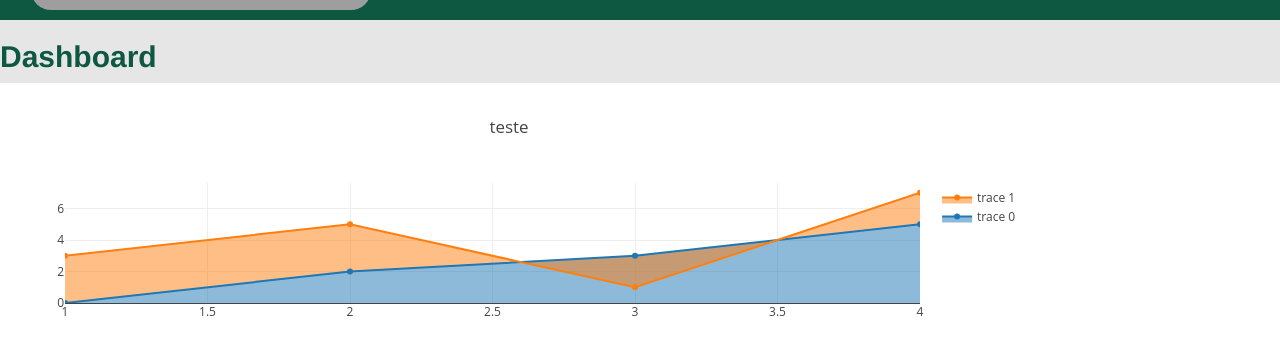
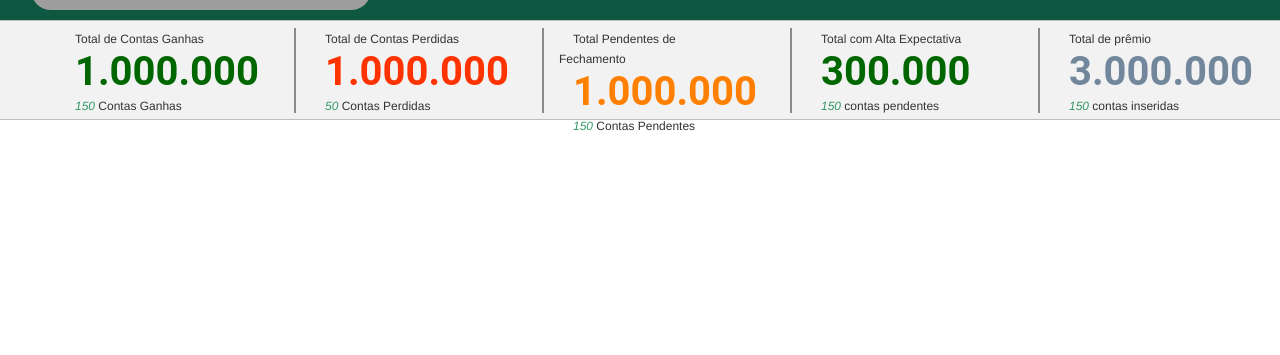
Before and after one commit to nicolasmelo1/berkley, a Django app: page /dashboard/ in a window 1280 px wide. Shown: the part 82-437 px from the top of the page. Run offline with Django 3.2, Linux system fonts and the light colour scheme; some libraries are stand-ins or nearby versions; grey boxes are pictures that could not be loaded.

Commit message:
Comecei a fazer a página de dashboard e acertei a lacuna de congenere

```diff
--- a/home/forms.py
+++ b/home/forms.py
@@ -1,5 +1,5 @@
 from django import forms
-from .models import Regional, Filial, Comercial, Produto, MotivoPerda,TipodeSeguro, Status, Expectativa, Protocolos
+from .models import Regional, Filial, Comercial, Produto, MotivoPerda,TipodeSeguro, Status, Expectativa, Protocolos, Congenere
 
 class PipelineComercial(forms.ModelForm):
     error_css_class='error'
@@ -90,7 +90,7 @@ class PipelineComercial(forms.ModelForm):
             'id': 'tipo_de_seguro'
         }
     ))
-    congenere = forms.ModelChoiceField(required=False, queryset=TipodeSeguro.objects.all(), widget=forms.Select(
+    congenere = forms.ModelChoiceField(required=False, queryset=Congenere.objects.all(), widget=forms.Select(
         attrs={
             'class': 'form-control',
             'id': 'congenere'
--- a/templates/dashboard/includes/dashboard_include.html
+++ b/templates/dashboard/includes/dashboard_include.html
@@ -1,12 +1,36 @@
 {% block content %}
 
-    <div class="row" style="background-color: #e6e6e6">
-    <h2 class="display-1" style="color: #0e5741; padding-left: 15px"> <strong>Dashboard</strong> </h2>
+<div class="row tile_count;" style="background-color: #f2f2f2; height: 100px; border: 1px solid#bfbfbf">
+            <div class="col-md-2 col-sm-4 col-xs-6 tile_stats_count" style=" margin-left: 60px; height: 85px; margin-top: 7px">
+              <span class="count_top" style="font-size:12px; margin-left: 14px"><i class="fa fa-user"></i> Total de Contas Ganhas</span>
+              <div class="count" style="font-size: 40px; line-height: 47px; font-weight: 600; color: #006600; margin-left: 14px; font-family: Roboto,Arial,sans-serif">1.000.000</div>
+              <span class="count_bottom" style="font-size: 12px; margin-left: 14px"><i class="green" style="color: #339966">150 </i> Contas Ganhas</span>
+            </div>
+            <div class="col-md-2 col-sm-4 col-xs-6 tile_stats_count" style="border-left: 2px solid #8c8c8c; margin-left: 30px; height: 85px; margin-top: 7px">
+              <span class="count_top" style="font-size:12px; margin-left: 14px"><i class="fa fa-user"></i> Total de Contas Perdidas</span>
+              <div class="count" style="font-size: 40px; line-height: 47px; font-weight: 600; color: #ff3300; margin-left: 14px; font-family: Roboto,Arial,sans-serif">1.000.000</div>
+              <span class="count_bottom" style="font-size: 12px; margin-left: 14px"><i class="green" style="color: #339966">50 </i> Contas Perdidas</span>
+            </div>
+            <div class="col-md-2 col-sm-4 col-xs-6 tile_stats_count" style="border-left: 2px solid #8c8c8c; margin-left: 30px; height: 85px; margin-top: 7px">
+              <span class="count_top" style="font-size:12px; margin-left: 14px"><i class="fa fa-user"></i> Total Pendentes de Fechamento</span>
+              <div class="count" style="font-size: 40px; line-height: 47px; font-weight: 600; color: #ff8000; margin-left: 14px; font-family: Roboto,Arial,sans-serif">1.000.000</div>
+              <span class="count_bottom" style="font-size: 12px; margin-left: 14px"><i class="green" style="color: #339966">150 </i> Contas Pendentes</span>
+            </div>
+            <div class="col-md-2 col-sm-4 col-xs-6 tile_stats_count" style="border-left: 2px solid #8c8c8c; margin-left: 30px; height: 85px; margin-top: 7px">
+              <span class="count_top" style="font-size:12px; margin-left: 14px"><i class="fa fa-user"></i> Total com Alta Expectativa</span>
+              <div class="count" style="font-size: 40px; line-height: 47px; font-weight: 600; color: #006600; margin-left: 14px; font-family: Roboto,Arial,sans-serif">300.000</div>
+              <span class="count_bottom" style="font-size: 12px; margin-left: 14px"><i class="green" style="color: #339966">150 </i> contas pendentes</span>
+            </div>
+            <div class="col-md-2 col-sm-4 col-xs-6 tile_stats_count" style="border-left: 2px solid #8c8c8c; margin-left: 30px; height: 85px; margin-top: 7px">
+              <span class="count_top" style="font-size:12px; margin-left: 14px"><i class="fa fa-user"></i> Total de prêmio</span>
+              <div class="count" style="font-size: 40px; line-height: 47px; font-weight: 600; color: #73879C; margin-left: 14px; font-family: Roboto,Arial,sans-serif">3.000.000</div>
+              <span class="count_bottom" style="font-size: 12px; margin-left: 14px"><i class="green" style="color: #339966">150 </i> contas inseridas</span>
+            </div>
+
+
+
+</div>
+    {% include 'dashboard/includes/dashboard_scripts.html' %}
+
     </div>
-        <div class="row">
-                <div id="chartContainer" style="height: 300px; width: 80%;">
-                    <em><strong><p style="color: #ff8000"></p></strong></em>
-                </div>
-                {% include 'dashboard/includes/dashboard_scripts.html' %}
-        </div>
 {% endblock %}
--- a/templates/dashboard/includes/dashboard_scripts.html
+++ b/templates/dashboard/includes/dashboard_scripts.html
@@ -1,24 +1,17 @@
 {% block content %}
 <!-- Chart code -->
 <script>
-var trace1 = {
-  x: [1, 2, 3, 4],
-  y: [0, 2, 3, 5],
-  fill: 'tozeroy',
-  type: 'scatter'
-};
-var trace2 = {
-  x: [1, 2, 3, 4],
-  y: [3, 5, 1, 7],
-  fill: 'tonexty',
-  type: 'scatter'
-};
-var data = [trace1, trace2];
 
-var layout = {
-	title: 'teste',
-	showlegend: true};
-Plotly.newPlot('chartContainer', data, layout,{displayModeBar: false});
+    var data = [{
+        values: ['25', '25', '50'],
+        labels: ['Residential', 'Non-Residential', 'Utility'],
+        type: 'pie'
+                }];
 
+    var layout = {
+        height: 400,
+        width: 500
+        };
+Plotly.newPlot('tester', data, layout);
 </script>
 {% endblock %}
--- a/templates/home/includes/home_include_form.html
+++ b/templates/home/includes/home_include_form.html
@@ -171,7 +171,7 @@
                     </div>
                 </div>
             </div>
-            <div class="col-sm-12" id="perda" style="display: none; background-color: #ffebcc">
+            <div class="col-sm-12" id="perda" style="display: none; background-color: #ffebcc; border: 1px solid#bfbfbf ">
                 <h2 class="display-1" style="color: #b30000; font-weight: bold">Informação de Contas Perdidas</h2>
                 <div class="row">
                     <div class="col-sm-3">
@@ -192,7 +192,7 @@
                     </div>
                 </div>
             </div>
-            <div class="col-sm-12" style="background-color: #f0f5f5">
+            <div class="col-sm-12" style="background-color: #f0f5f5; border: 1px solid#bfbfbf ">
                 <h2 class="display-1" style="color: #0e5741;"> <strong>Histórico de Negociação</strong> </h2>
                     <div class="row">
                         <div class="col-sm-12">
```
Also changed, not shown: templates/protocolos/includes/protocolos_include.html (+4 -7 lines), db.sqlite3.
